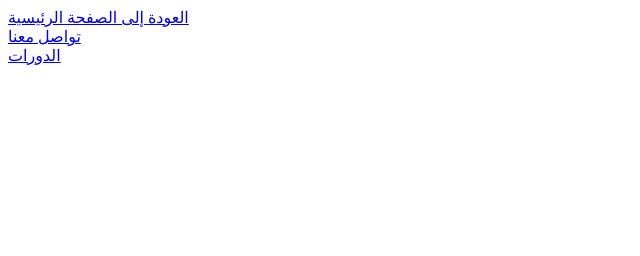
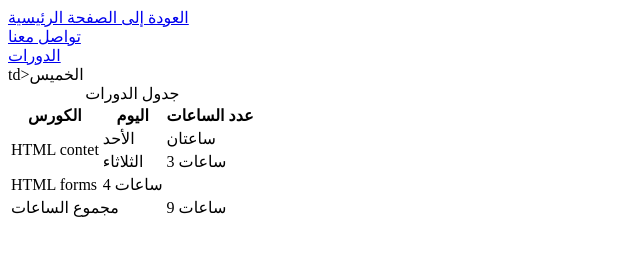
Before and after one commit to Mothana-alziq/coderz-institute, a plain HTML site: page assignmet-3/pages/schedule.html in a window 1280 px wide. Shown: the whole page, without its empty margins (0-640 px from the left). Drawn offline with Linux system fonts and the light colour scheme.

Commit message:
session-5 assignmet-2

```diff
--- a/assignmet-3/pages/schedule.html
+++ b/assignmet-3/pages/schedule.html
@@ -12,5 +12,64 @@
  </nav>
 
 
+<table>
+    <caption>جدول الدورات</caption>
+<thead>
+<tr>
+    <th scope="col">الكورس</th>
+    <th scope="col">اليوم</th>
+    <th scope="col">عدد الساعات</th>
+</tr>
+</thead>
+<tbody>
+<tr>
+    <td rowspan="2" scope="rowgroup"> HTML contet</td>
+    <td>الأحد</td>
+    <td> ساعتان</td>
+</tr>
+<tr>
+    <td>الثلاثاء</td>
+    <td> 3 ساعات</td>
+</tbody>
+
+
+<tbody>
+ <tr>
+<td> HTML forms</td>
+td>الخميس</td>
+<td> 4 ساعات</td>
+ </tr>
+</tbody>
+
+<tfoot>
+<tr>
+    <td colspan="2">مجموع الساعات</td>
+    <td>9 ساعات</td>
+</tr>
+</tfoot>
+
+
+
+
+
+
+
+</tbody>
+
+
+
+
+
+
+
+
+
+
+
+
+</table>
+
+
+
 </body>
 </html>
```
Also changed, not shown: assignmet-3/answers.txt.
